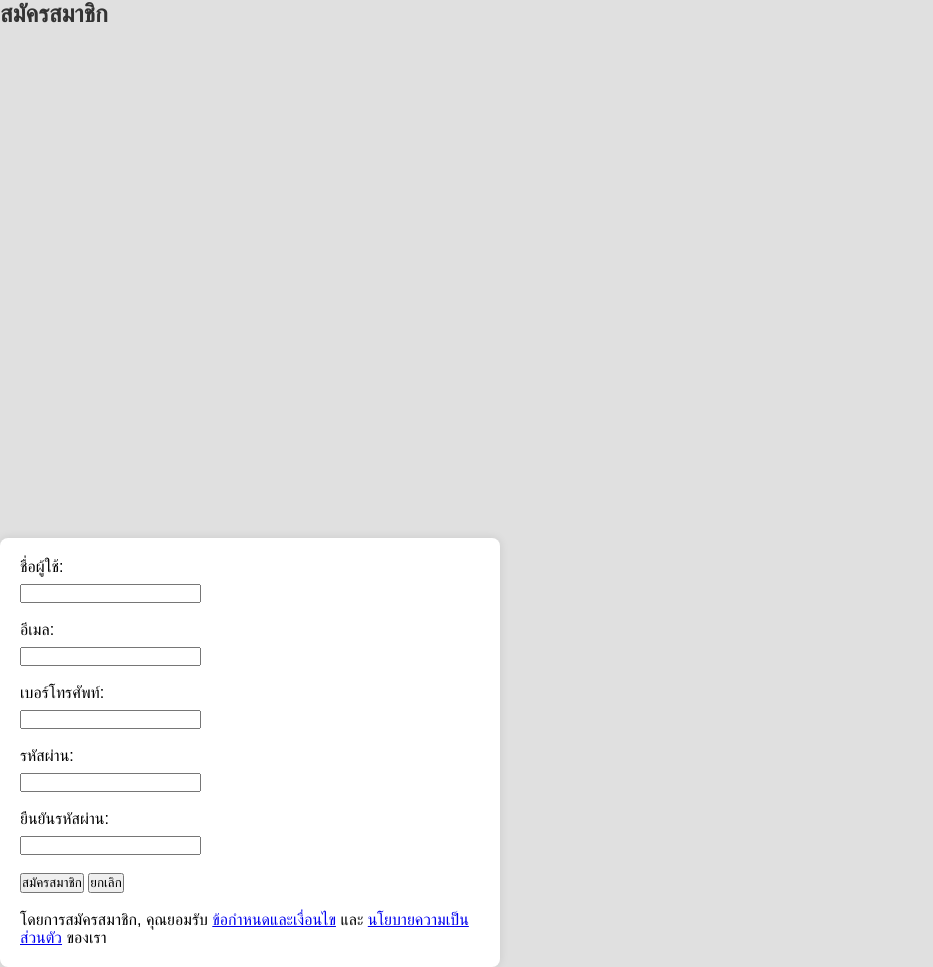
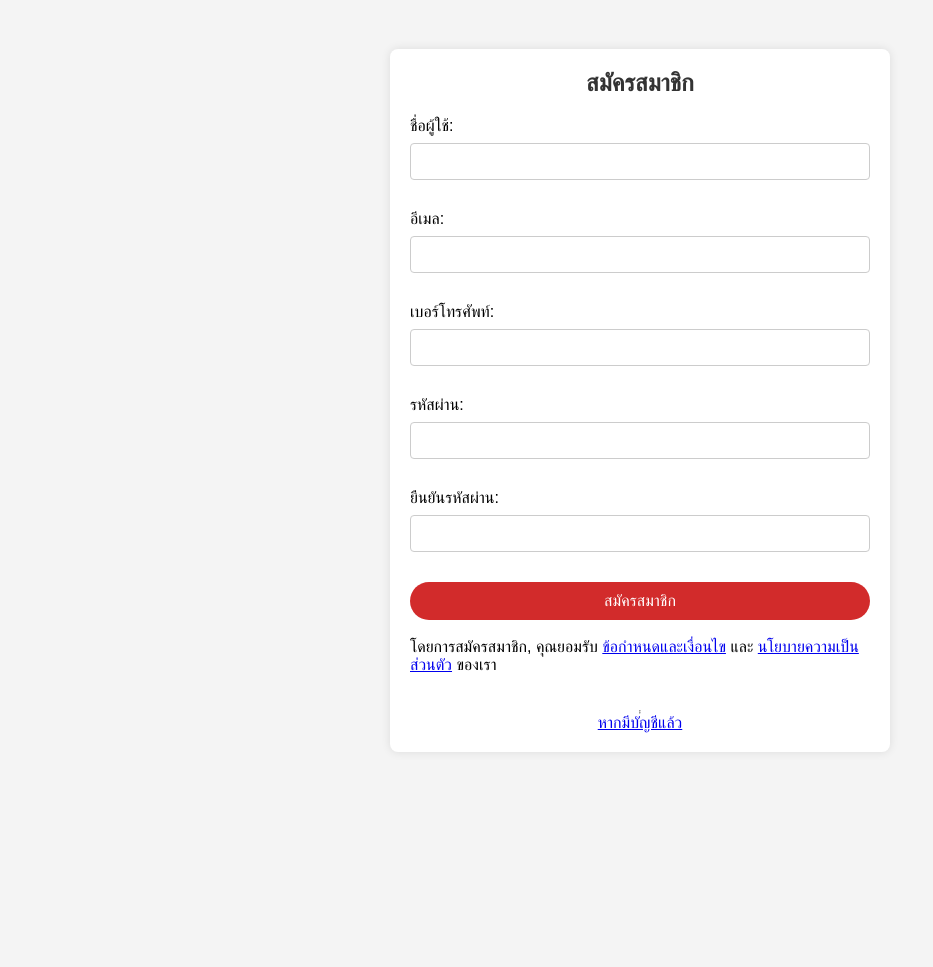
Before and after one commit to PhongamonJutipong/Mini-Project, a PHP site: page /register.html in a window 1280 px wide. Shown: the whole page, without its empty margins (0-933 px from the left). After the commit the page ends 733 px from the top, so only its background shows below. Run offline with PHP 8.4, Linux system fonts and the light colour scheme.

Commit message:
register

```diff
--- a/StyleRegister.css
+++ b/StyleRegister.css
@@ -6,34 +6,53 @@
 }
 
 body {
+    background-color: #f4f4f4;
+    display: flex;
     justify-content: center;
     align-items: center;
     height: 100vh;
-    background-color: #e0e0e0;
-
 }
 
-form {
+.register-container {
     background: #fff;
     padding: 20px;
     border-radius: 8px;
     box-shadow: 0 0 10px rgba(0, 0, 0, 0.1);
     width: 500px;
-    justify-content: center;
+    display: flex;
+    flex-direction: column;
     align-items: center;
-
 }
 
 label {
     display: block;
     margin-bottom: 8px;
-
 }
 
 h2 {
-    padding-bottom: 490px;
-     justify-content: center;
-    align-items: center;
     color: #333;
     margin-bottom: 20px;
 }
+input[type="text"],
+input[type="email"],
+input[type="tel"],
+input[type="password"] {
+    width: 100%;
+    padding: 10px;
+    margin-bottom: 12px;
+    border: 1px solid #ccc;
+    border-radius: 4px;
+}
+
+button[type="submit"] {
+    background: #D22B2B;
+    color: #fff;
+    border: none;
+    padding: 10px 15px;
+    border-radius: 50px;
+    cursor: pointer;
+    width: 100%;
+    font-size: 16px;
+    transition: background 0.3s ease;
+
+}
--- a/register.html
+++ b/register.html
@@ -6,11 +6,12 @@
     <link rel="stylesheet" href="StyleRegister.css">
 </head>
 <body>
+    <div class="register-container">
     <h2>สมัครสมาชิก</h2>
     <form action="register_success" method="post">
 
         <label for="username">ชื่อผู้ใช้:</label>
-        <input type="text" id"username" name="username" required><br><br>
+        <input type="text" id="username" name="username" required><br><br>
 
         <label for="email">อีเมล:</label>
         <input type="email" id="email" name="email" required><br><br>
@@ -25,13 +26,16 @@
         <input type="password" id="confirm_password" name="confirm_password" required><br><br>
 
         <button type="submit">สมัครสมาชิก</button>
-
-        <button type="button" onclick="window.location.href='/'">ยกเลิก</button>
         <br><br>
 
         <p>โดยการสมัครสมาชิก, คุณยอมรับ <a href="terms.html">ข้อกำหนดและเงื่อนไข</a> และ <a href="privacy.html">นโยบายความเป็นส่วนตัว</a> ของเรา</p>
 
 
     </form>
+    <br><br>
+    <hr>
+    <hr>
+    <a href="Login.html">หากมีบัญชีแล้ว</a>
+    </div>
 </body>
 </html>
```
